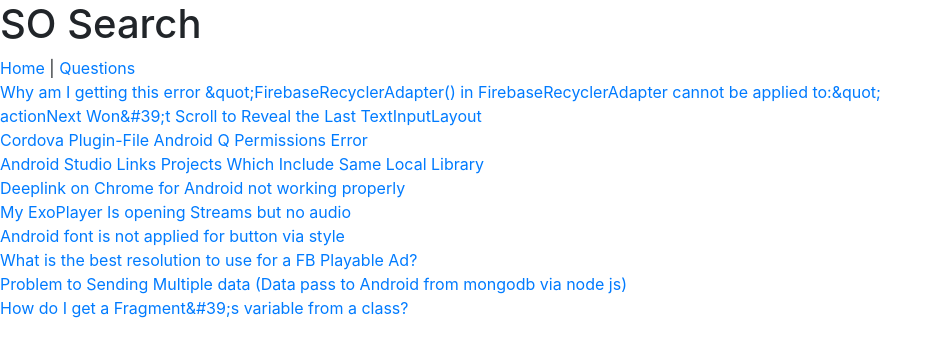
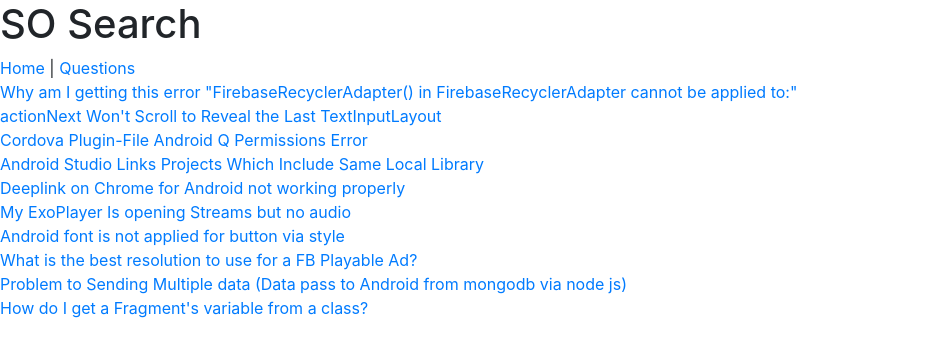
Before and after one commit to Mohayemin/so-search, an Angular app: page /question in a window 1280 px wide. Shown: the top 356 px of the page, without its empty margins (0-943 px from the left). Built offline with nearby package versions, Linux system fonts and the light colour scheme.

Commit message:
fix html rendering

```diff
--- a/src/app/question-list/question-list.component.html
+++ b/src/app/question-list/question-list.component.html
@@ -1,5 +1,5 @@
 <div>
     <div *ngFor="let question of questionList">
-        <a [routerLink]="question.question_id">{{question.title}}</a>
+        <a [routerLink]="question.question_id" [innerHTML]="question.title"> </a>
     </div>
 </div>
```
